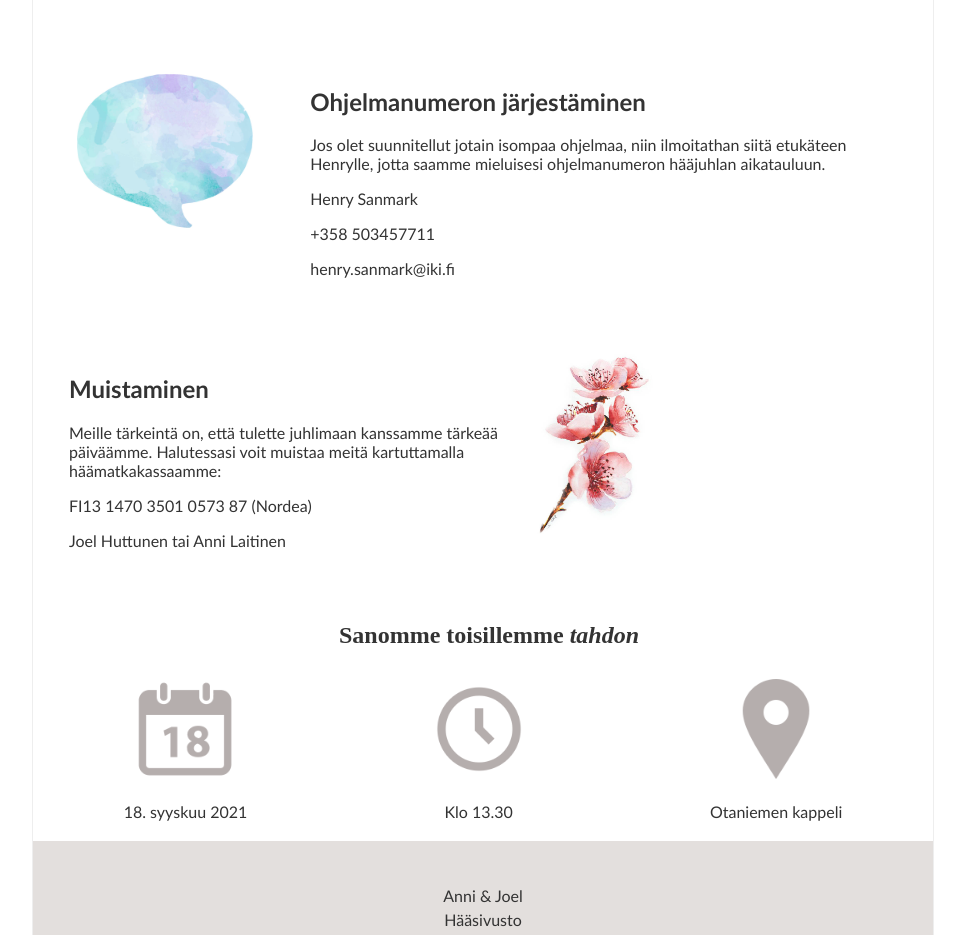
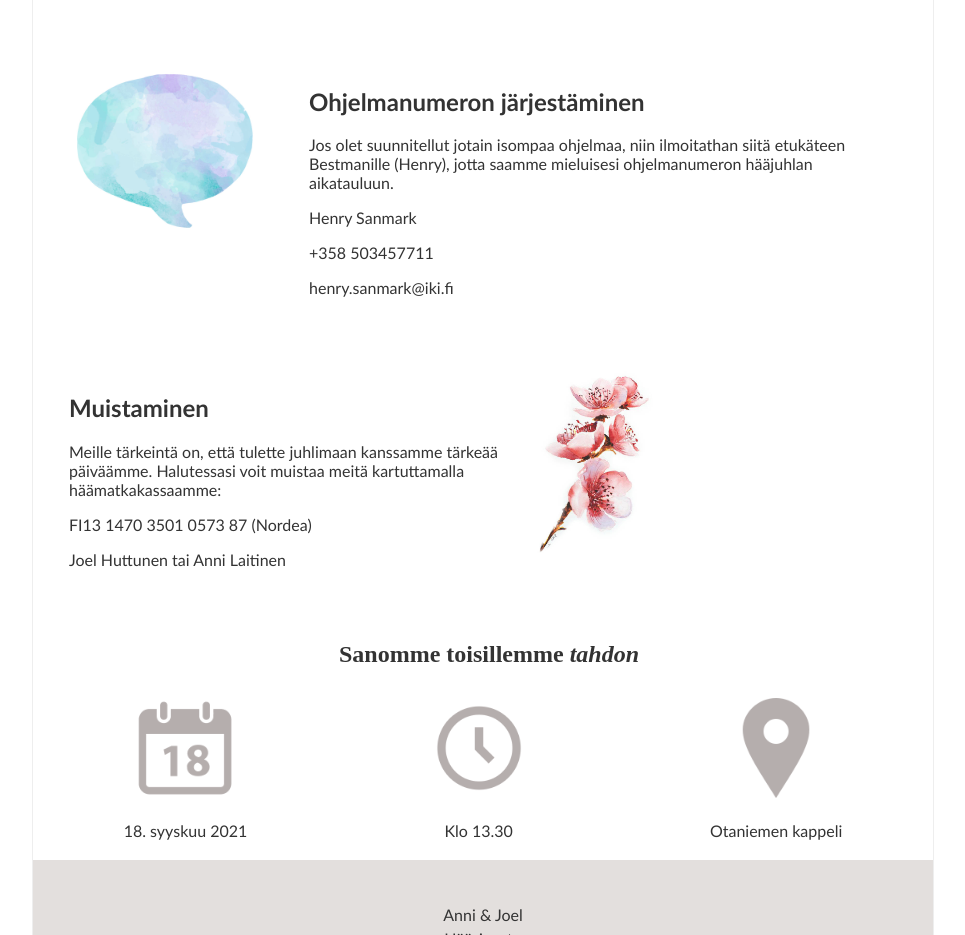
Before and after one commit to Jonux/wedding, a Svelte app: page / in a window 1280 px wide. Shown: the part 1420-2355 px from the top of the page, without its empty margins (157-1122 px from the left). Built offline with nearby package versions, Linux system fonts and the light colour scheme.

Commit message:
Update bestman text

```diff
--- a/src/scenes/MainPage.svelte
+++ b/src/scenes/MainPage.svelte
@@ -52,7 +52,7 @@
 		title="Ohjelmanumeron järjestäminen"
 		titleStyle="margin-top:23px"
 	>
-		<p class="base-info">Jos olet suunnitellut jotain isompaa ohjelmaa, niin ilmoitathan siitä etukäteen Henrylle, jotta saamme mieluisesi ohjelmanumeron hääjuhlan aikatauluun.</p>
+		<p class="base-info">Jos olet suunnitellut jotain isompaa ohjelmaa, niin ilmoitathan siitä etukäteen Bestmanille (Henry), jotta saamme mieluisesi ohjelmanumeron hääjuhlan aikatauluun.</p>
 		<p>Henry Sanmark</p>
 		<p>+358 503457711</p>
 		<p>henry.sanmark@iki.fi</p>
```
